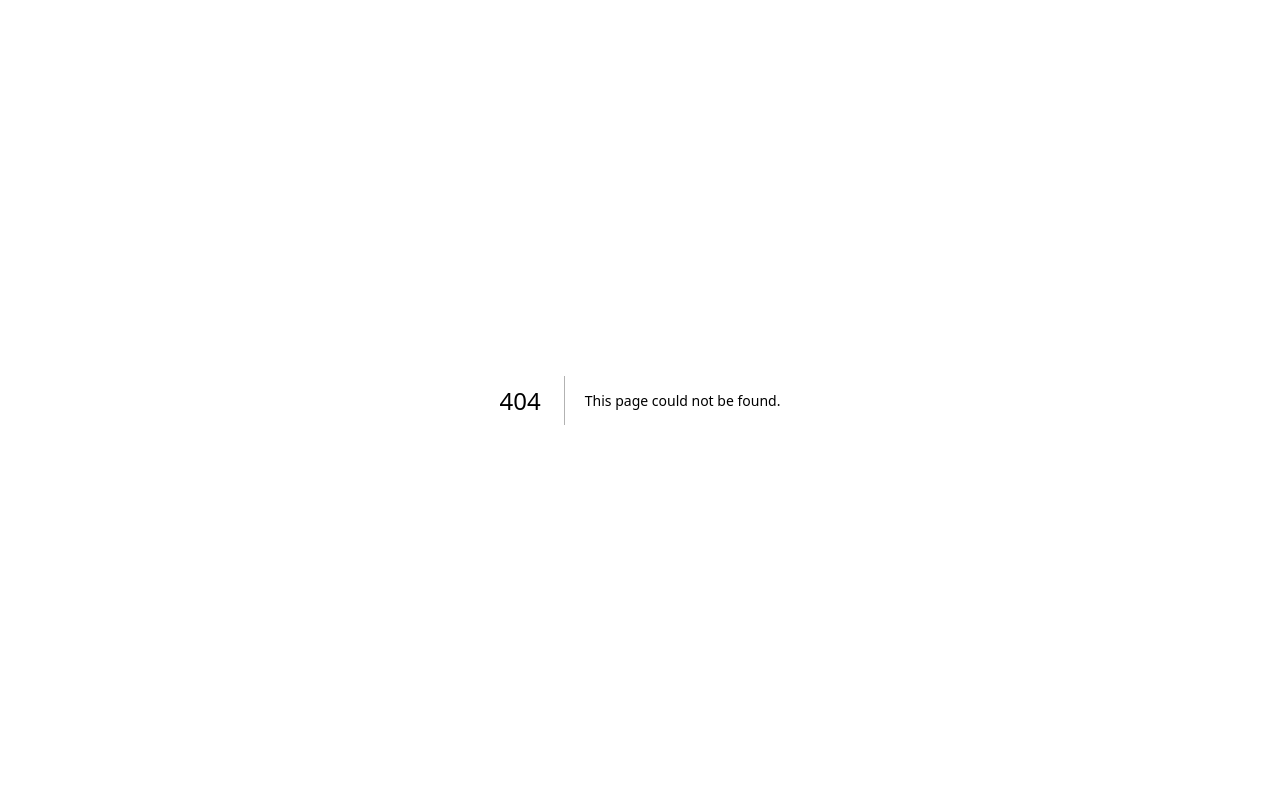
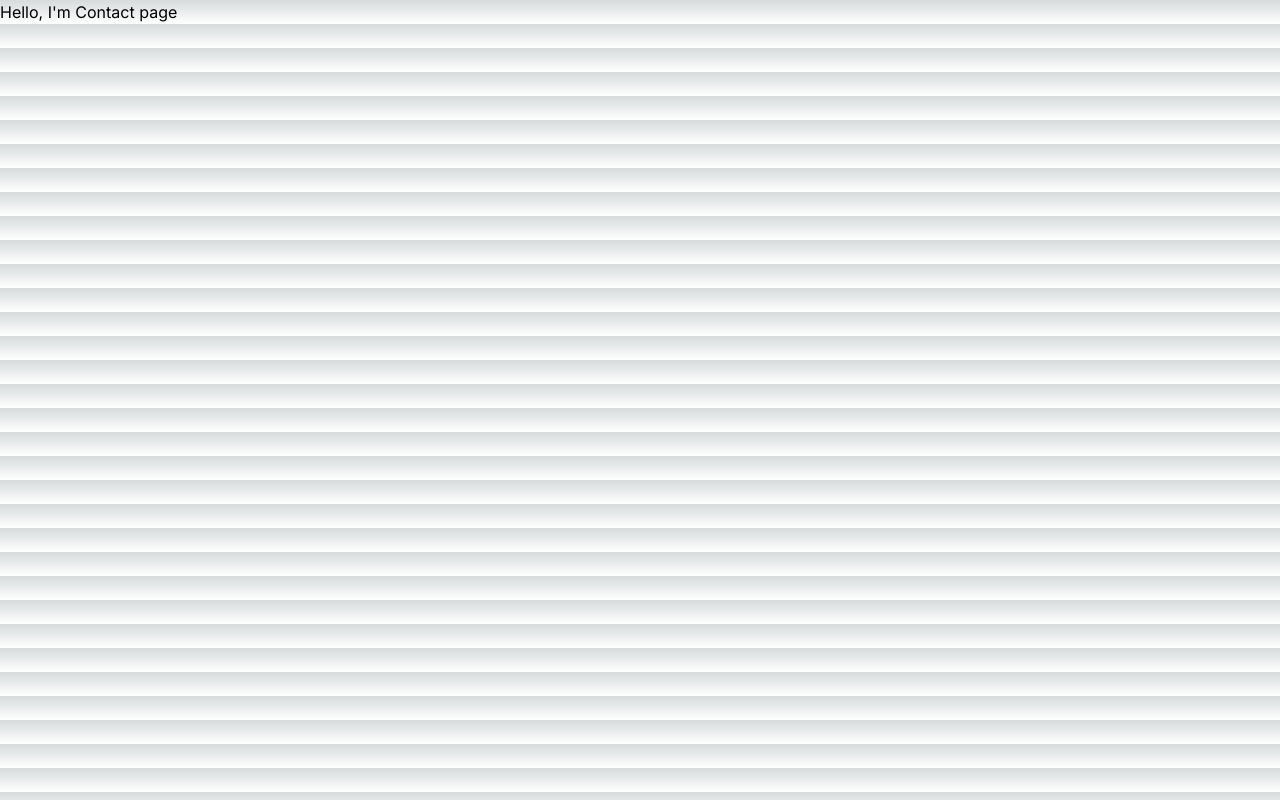
Before and after one commit to RubianoAndy/ar-portfolio, a Next.js app: page /contact in a window 1280 px wide. Before the commit this address had no page. Built offline with nearby package versions, Linux system fonts and the light colour scheme.

Commit message:
feat: create menu components

```diff
--- /dev/null
+++ b/app/contact/page.tsx
@@ -0,0 +1,5 @@
+export default function Contact() {
+    return(
+        <p>Hello, I'm Contact page</p>
+    );
+}
--- /dev/null
+++ b/app/curriculum/page.tsx
@@ -0,0 +1,5 @@
+export default function AboutMe() {
+    return (
+        <p>Hola, soy Curriculum</p>
+    );
+}
--- /dev/null
+++ b/app/projects/page.tsx
@@ -0,0 +1,5 @@
+export default function Projects() {
+    return (
+        <p>Hello Projects</p>
+    );
+}
```
